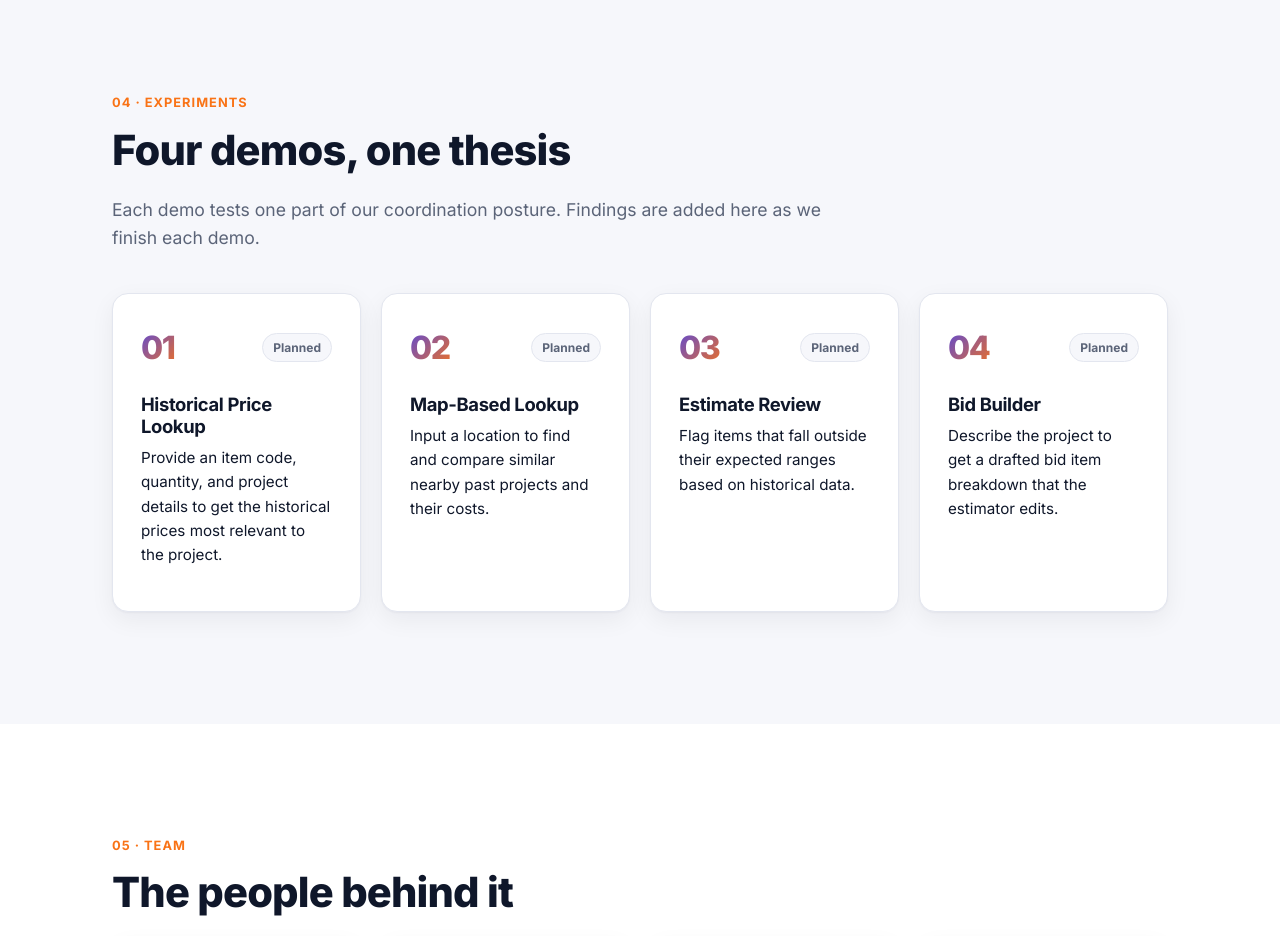
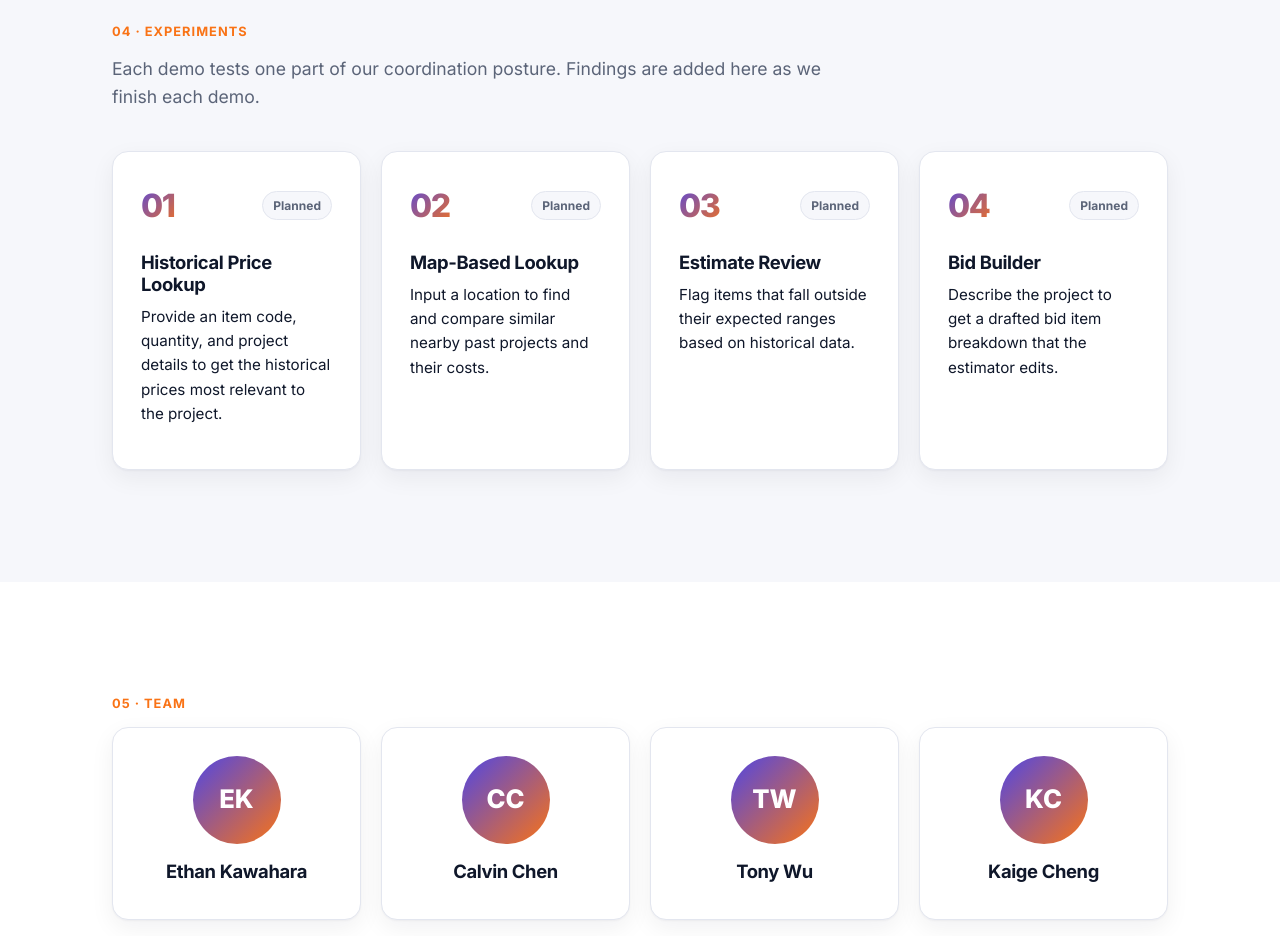
Before and after one commit to calchen11/info492-capstone, a plain HTML site: page index.html in a window 1280 px wide. Shown: the part 4220-5156 px from the top of the page. Drawn offline with Linux system fonts and the light colour scheme.

Commit message:
Remove subtitle headings from posture, experiments, and team sections

```diff
--- a/index.html
+++ b/index.html
@@ -81,7 +81,6 @@
       <section id="posture" class="section">
         <div class="container">
           <p class="section-label">03 · Coordination Posture</p>
-          <h2>Who's involved and what flows between them</h2>
           <p class="lead" data-bind="posture.intro"></p>
           <div class="parties" id="parties"></div>
           <h3 class="sub-heading">Information artifacts</h3>
@@ -93,7 +92,6 @@
       <section id="experiments" class="section alt">
         <div class="container">
           <p class="section-label">04 · Experiments</p>
-          <h2>Four demos, one thesis</h2>
           <p class="lead">Each demo tests one part of our coordination posture. Findings are added here as we finish each demo.</p>
           <div class="demos" id="demos"></div>
         </div>
@@ -102,7 +100,6 @@
       <section id="team" class="section">
         <div class="container">
           <p class="section-label">05 · Team</p>
-          <h2>The people behind it</h2>
           <div class="members" id="members"></div>
         </div>
       </section>
```
